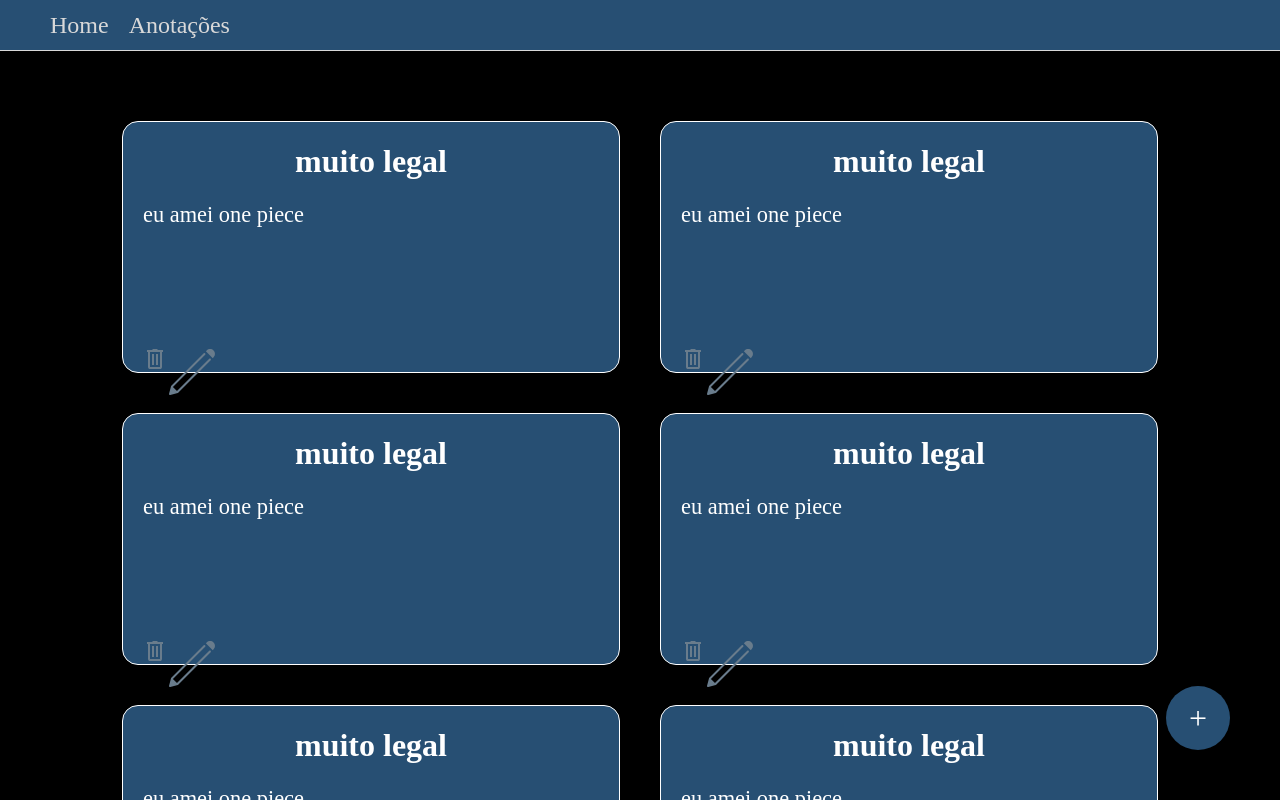
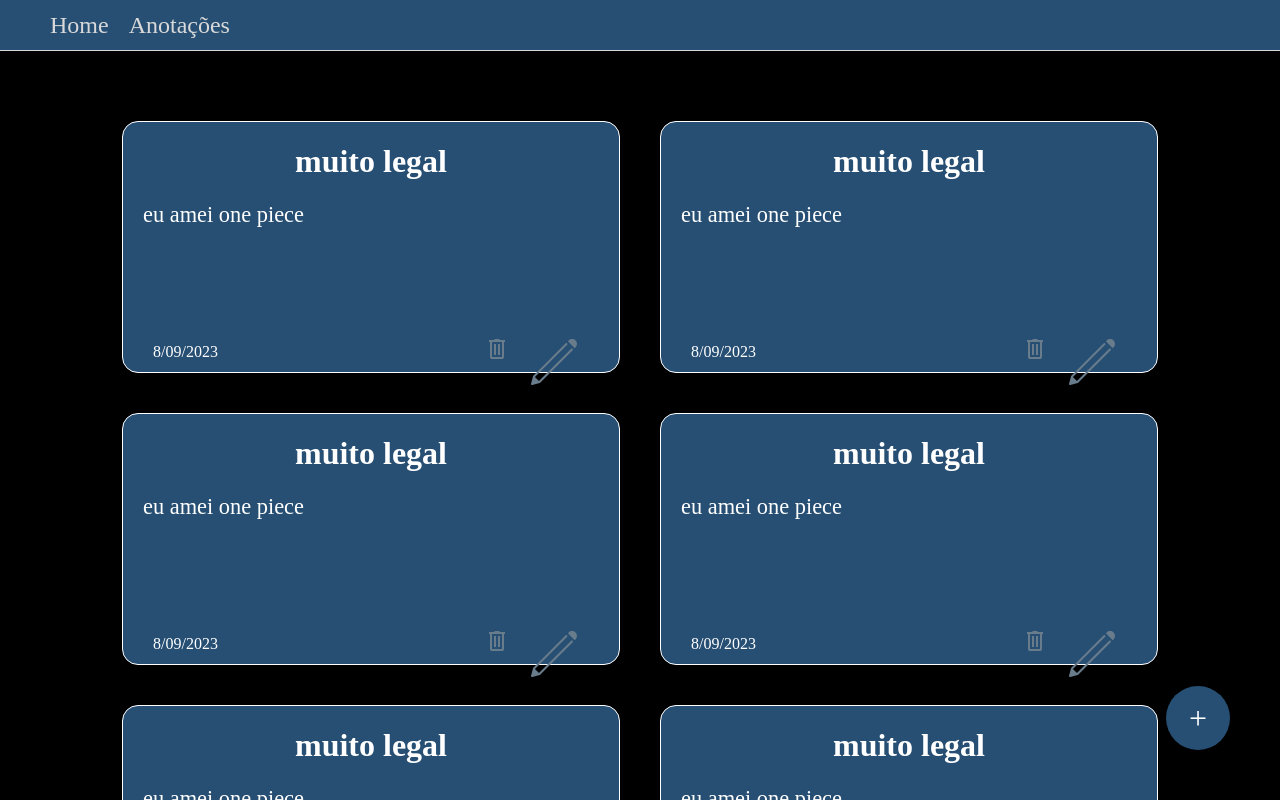
Before and after one commit to CaiooGomes/projetoLvl3, a React (Create React App) app in the folder frontend/: page /notes in a window 1280 px wide. Shown: the top 800 px of the page. Built offline with nearby package versions, Linux system fonts and the light colour scheme.

Commit message:
note funcionando

```diff
--- /dev/null
+++ b/frontend/src/components/Notes/Note.css
@@ -0,0 +1,40 @@
+.note{
+    background-color: #274F73;
+    width: 456px;
+    height: 250px;
+    border: white 1px solid;
+    border-radius: 16px;
+    padding-left: 20px;
+    padding-right: 20px;
+    display: flex;
+    flex-direction: column;
+    justify-content: space-between;
+    margin: 20px;
+}
+.desc{
+    font-size: 1.4rem;
+}
+
+.note h1{
+    text-align: center;
+}
+
+.svgs{
+    height: 25px;
+}
+.links{
+    display: flex;
+    flex-direction: row;
+}
+
+.noteRodape{
+    display: flex;
+    flex-direction: row;
+    justify-content: space-between;
+    align-items: center;
+}
+
+.noteRodape div{
+    margin-inline: 10px;
+    margin-bottom: 5px;
+}
--- a/frontend/src/components/Notes/Note.jsx
+++ b/frontend/src/components/Notes/Note.jsx
@@ -1,7 +1,7 @@
 import React from 'react'
 import trash from '../../svgs//trash.svg'
 import edit from '../../svgs//edit.svg'
-
+import "./Note.css"
 function Note({n}) {
   return (
     <div className='note'>
@@ -9,9 +9,14 @@
             <h1>{n.title}</h1>
             <div className='desc'>{n.description}</div>
         </div>
-        <div className='links'>
-            <div className='svgs'><img src={trash}/></div>
-            <div className='svgs'><img src={edit}/></div>
+        <div className='noteRodape'>
+            <div className="dataNote">
+                {n.date}
+            </div>
+            <div className='links'>
+                <div className='svgs'><img src={trash}/></div>
+                <div className='svgs'><img src={edit}/></div>
+            </div>
         </div>
     </div>
   )
--- a/frontend/src/pages/Notes.css
+++ b/frontend/src/pages/Notes.css
@@ -1,34 +1,7 @@
-.note{
-    background-color: #274F73;
-    width: 456px;
-    height: 250px;
-    border: white 1px solid;
-    border-radius: 16px;
-    padding-left: 20px;
-    padding-right: 20px;
-    display: flex;
-    flex-direction: column;
-    justify-content: space-between;
-    margin: 20px;
-}
-.desc{
-    font-size: 1.4rem;
-}
 
-.note h1{
-    text-align: center;
-}
 .notes{
     display: flex;
     flex-wrap: wrap;
     padding: 50px;
     justify-content: center;
 }
-
-.svgs{
-    height: 25px;
-}
-.links{
-    display: flex;
-    flex-direction: row;
-}
```
